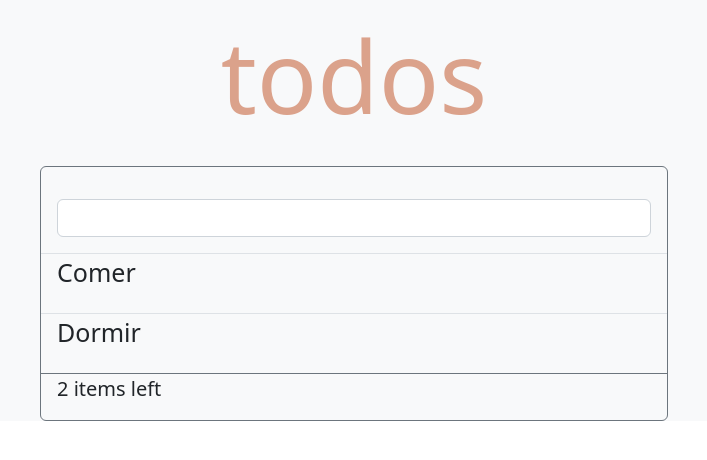
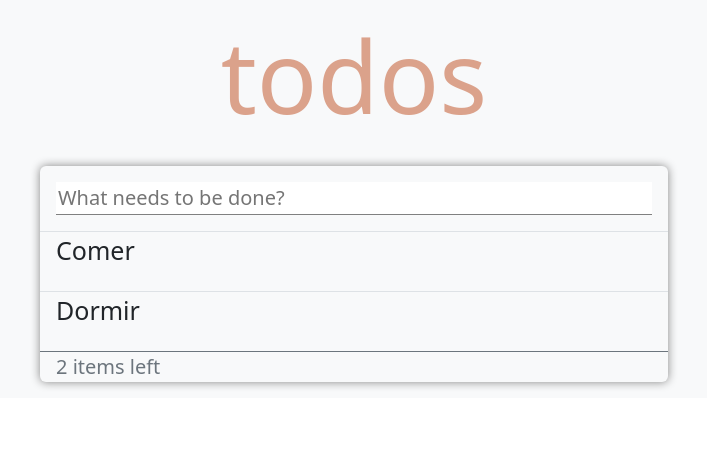
Before and after one commit to kelvinruizdev/todo-list-with-react, a React app: page / in a window 1280 px wide. Shown: the top 460 px of the page, without its empty margins (286-993 px from the left). Built offline with nearby package versions, Linux system fonts and the light colour scheme.

Commit message:
biselado y estilizado de input tex

```diff
--- a/src/js/App.jsx
+++ b/src/js/App.jsx
@@ -74,12 +74,13 @@ function App() {
 
                         <p className="title">todos</p>
 
-                        <div className=" border rounded border-secondary lead">
+                        <div className=" rounded lead box-shadow">
                             {/*Formulario*/}
                             <form onSubmit={handleSubmit} className=" p-3 mt-3" >
 
-                                <div className="form-group">
-                                    <input className="form-control"
+                                <div className="form-group lead">
+                                    <input className=""
+                                        placeholder="What needs to be done?"
                                         id="name"
                                         type="text"
                                         onChange={handleChange}
@@ -95,19 +96,19 @@ function App() {
                                         <div key={index} className="task-container border-top border-ligth"
                                                 onMouseOver={handleMouseOver}
                                                 onMouseOut={handleMouseOut}
-                                                onClick={()=>{handleDeleteTask(index)}
-                                                }
+                                                onClick={()=>{handleDeleteTask(index)}}
                                         >
                                             <div className="float-start ms-3">
                                                 <p className="">{item.name}</p>
                                             </div>
 
+                                            <div onClick={()=>{handleDeleteTask(index)}}>
                                             {isHovering && (
                                                 <div className="float-end btn mt-1 me-5">
                                                     <FontAwesomeIcon icon={faX}  style={{color: "#000000"}}/>
                                                 </div>
                                             )}
-
+                                            </div>
                                         </div>
                                     )
                                 })
@@ -115,7 +116,7 @@ function App() {
                             }
 
 
-                            <div className="border-top border-secondary lead">
+                            <div className="border-top border-secondary text-secondary lead">
                                 <p className="ms-3">{allTasks.length} items left</p>
                             </div>
 
--- a/src/styles/index.css
+++ b/src/styles/index.css
@@ -12,3 +12,16 @@
     font-size: 100px;
     color: rgb(219, 162, 139);
 }
+
+.box-shadow{
+    box-shadow: 0px 0px 10px rgb(133, 133, 133)
+}
+
+form input[type="text"]{
+    width: 100%;
+    outline: none;
+    border-top: none;
+    border-left: none;
+    border-right: none;
+    border-bottom: 1px solid grey ;
+}
```
